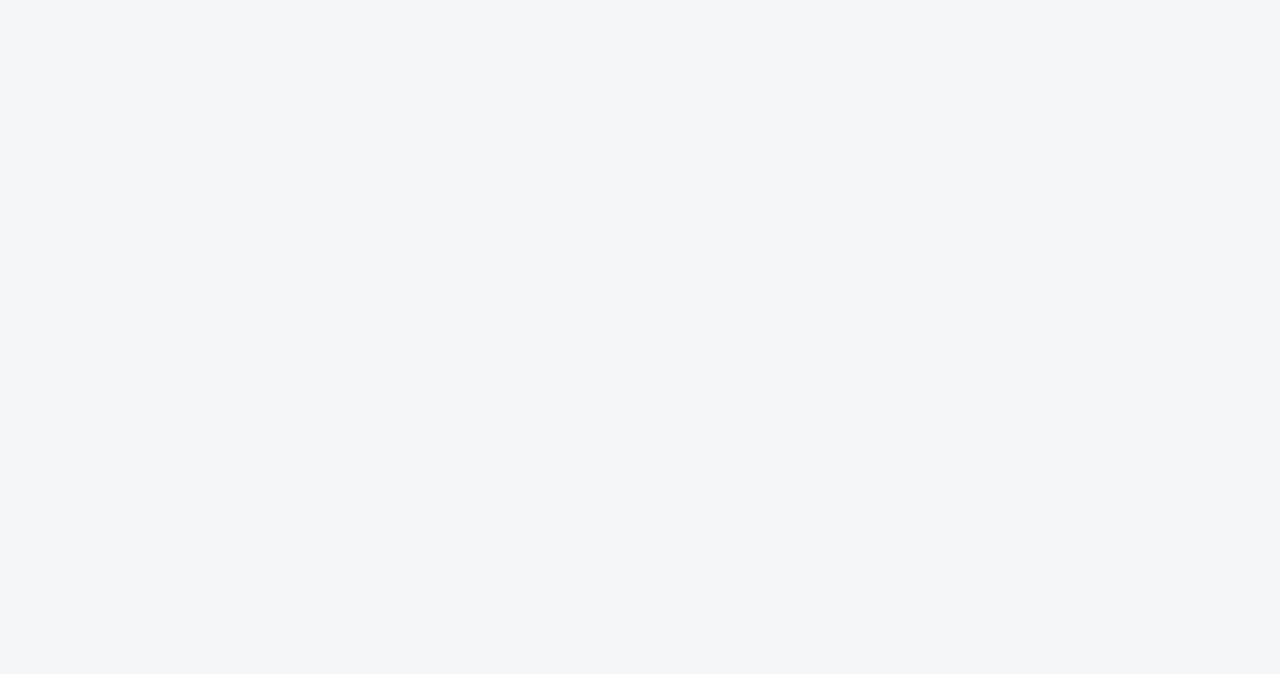
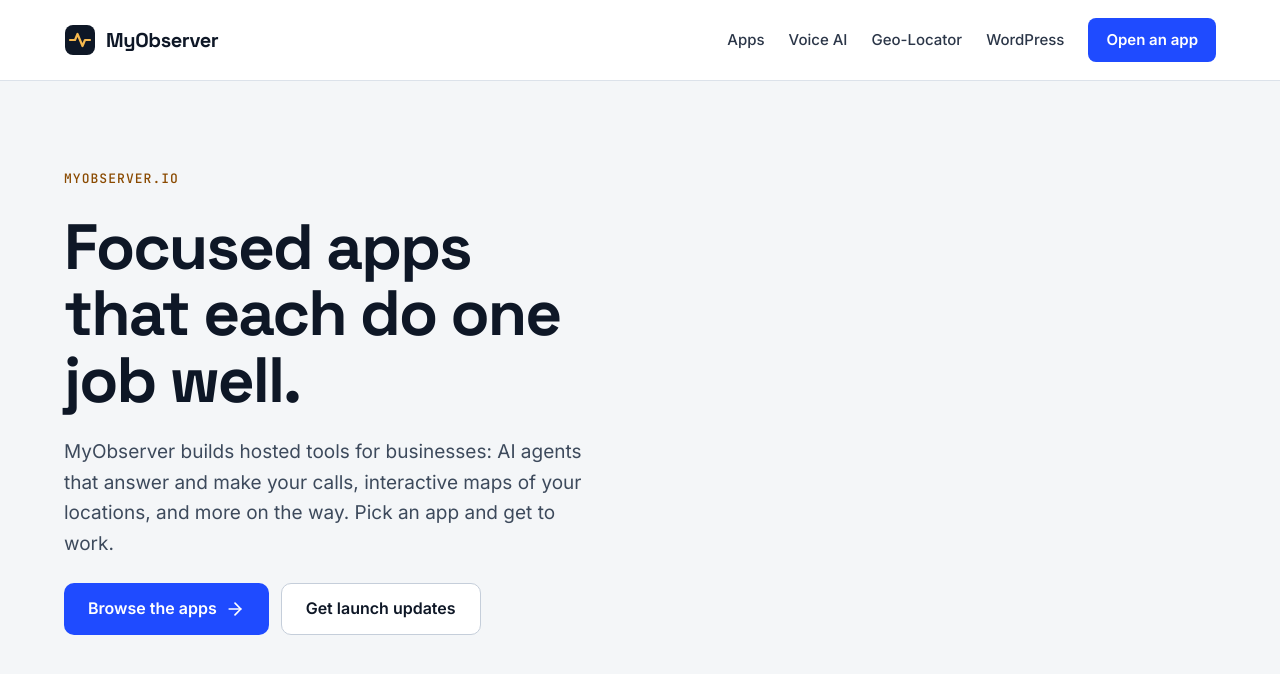
Before and after one commit to darrisb/myoberver-io, a website: page index.html in a window 1280 px wide. Drawn offline with Linux system fonts and the light colour scheme.

Commit message:
MT-002: Header navigation and hero copy

```diff
--- a/assets/css/site.css
+++ b/assets/css/site.css
@@ -144,6 +144,112 @@ h2 {
   border-color: var(--muted-2);
 }
 
+.btn-sm {
+  min-height: 44px;
+  padding: 0 18px;
+  border-radius: var(--radius-btn-sm);
+  font-size: 15px;
+}
+
+/* --- Header (docs/design/01-header-hero.md) --- */
+.site-header {
+  background: var(--surface);
+  border-bottom: 1px solid var(--border);
+}
+
+.site-nav {
+  display: flex;
+  align-items: center;
+  justify-content: space-between;
+  flex-wrap: wrap;
+  gap: 12px 24px;
+  padding-block: 18px;
+}
+
+.brand {
+  display: inline-flex;
+  align-items: center;
+  gap: 10px;
+  min-height: 44px;
+  color: var(--ink);
+  text-decoration: none;
+}
+
+.brand__wordmark {
+  font-family: var(--font-heading);
+  font-weight: 700;
+  font-size: 20px;
+  letter-spacing: -0.02em;
+}
+
+.site-nav__links {
+  display: flex;
+  align-items: center;
+  flex-wrap: wrap;
+  gap: 8px 24px;
+}
+
+.site-nav__link {
+  font-size: 15px;
+  font-weight: 500;
+  color: var(--text-2);
+  text-decoration: none;
+  min-height: 44px;
+  display: inline-flex;
+  align-items: center;
+}
+
+.site-nav__link:hover {
+  color: var(--ink);
+}
+
+/* --- Hero (docs/design/01-header-hero.md) --- */
+.hero {
+  padding: 88px 0 var(--section-pad-y);
+}
+
+.hero__inner {
+  display: flex;
+  flex-wrap: wrap;
+  gap: 64px;
+}
+
+.hero__inner > * {
+  flex: 1 1 480px;
+  min-width: 0;
+}
+
+.hero__copy {
+  display: flex;
+  flex-direction: column;
+  gap: 24px;
+}
+
+.hero__copy .eyebrow {
+  margin: 0;
+}
+
+.hero__copy h1 {
+  margin: 0;
+}
+
+.hero__lead {
+  font-size: 19px;
+  color: var(--muted);
+  max-width: 32em;
+  margin: 0;
+}
+
+.hero__actions {
+  display: flex;
+  flex-wrap: wrap;
+  gap: 12px;
+}
+
+.btn svg {
+  margin-left: 8px;
+}
+
 :focus-visible {
   outline: 2px solid var(--accent);
   outline-offset: 2px;
--- a/index.html
+++ b/index.html
@@ -15,9 +15,41 @@
   <script type="module" src="assets/js/main.js"></script>
 </head>
 <body>
-  <header></header>
+  <header class="site-header">
+    <nav aria-label="Main">
+      <div class="container site-nav">
+        <a class="brand" href="#top">
+          <svg width="32" height="32" viewBox="0 0 32 32" fill="none" aria-hidden="true"><rect x="1" y="1" width="30" height="30" rx="8" fill="#0E1726"/><path d="M6 16h5l2.5-6 5 12 2.5-6h5" stroke="#F6B94F" stroke-width="2.2" stroke-linecap="round" stroke-linejoin="round"/></svg>
+          <span class="brand__wordmark">MyObserver</span>
+        </a>
+        <div class="site-nav__links">
+          <a class="site-nav__link" href="#apps">Apps</a>
+          <a class="site-nav__link" href="#voice">Voice AI</a>
+          <a class="site-nav__link" href="#geo">Geo-Locator</a>
+          <a class="site-nav__link" href="#wordpress">WordPress</a>
+          <a class="btn btn-primary btn-sm" href="#apps">Open an app</a>
+        </div>
+      </div>
+    </nav>
+  </header>
   <main>
-    <section id="top"></section>
+    <section id="top" class="hero">
+      <div class="container hero__inner">
+        <div class="hero__copy">
+          <p class="eyebrow">myobserver.io</p>
+          <h1>Focused apps that each do one job well.</h1>
+          <p class="hero__lead">MyObserver builds hosted tools for businesses: AI agents that answer and make your calls, interactive maps of your locations, and more on the way. Pick an app and get to work.</p>
+          <div class="hero__actions">
+            <a class="btn btn-primary" href="#apps">
+              Browse the apps
+              <svg width="20" height="20" viewBox="0 0 24 24" fill="none" stroke="currentColor" stroke-width="2" stroke-linecap="round" stroke-linejoin="round" aria-hidden="true"><path d="M5 12h14"/><path d="m12 5 7 7-7 7"/></svg>
+            </a>
+            <a class="btn btn-secondary" href="#updates">Get launch updates</a>
+          </div>
+        </div>
+        <nav id="apps" aria-label="MyObserver apps" class="hero__apps"></nav>
+      </div>
+    </section>
     <section id="voice"></section>
     <section id="geo"></section>
     <section id="wordpress"></section>
```
Also changed, not shown: scripts/check-site.mjs (+23 -0 lines).
